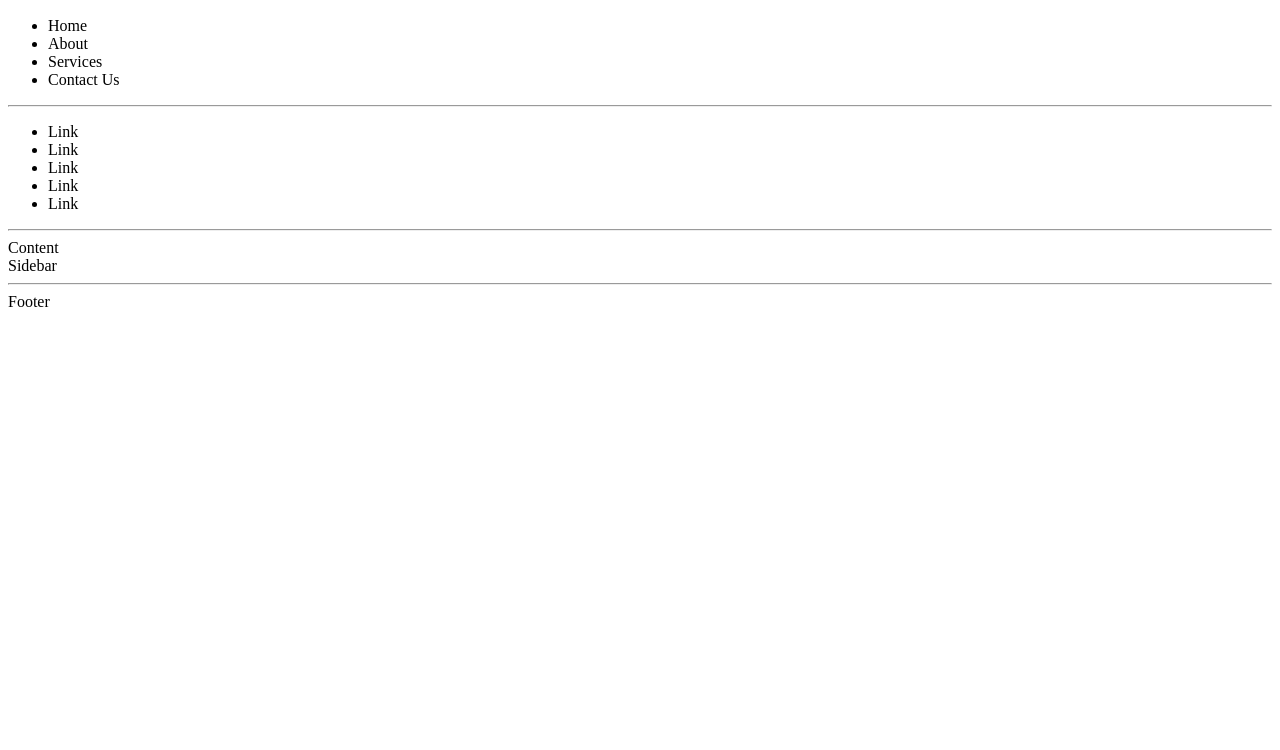
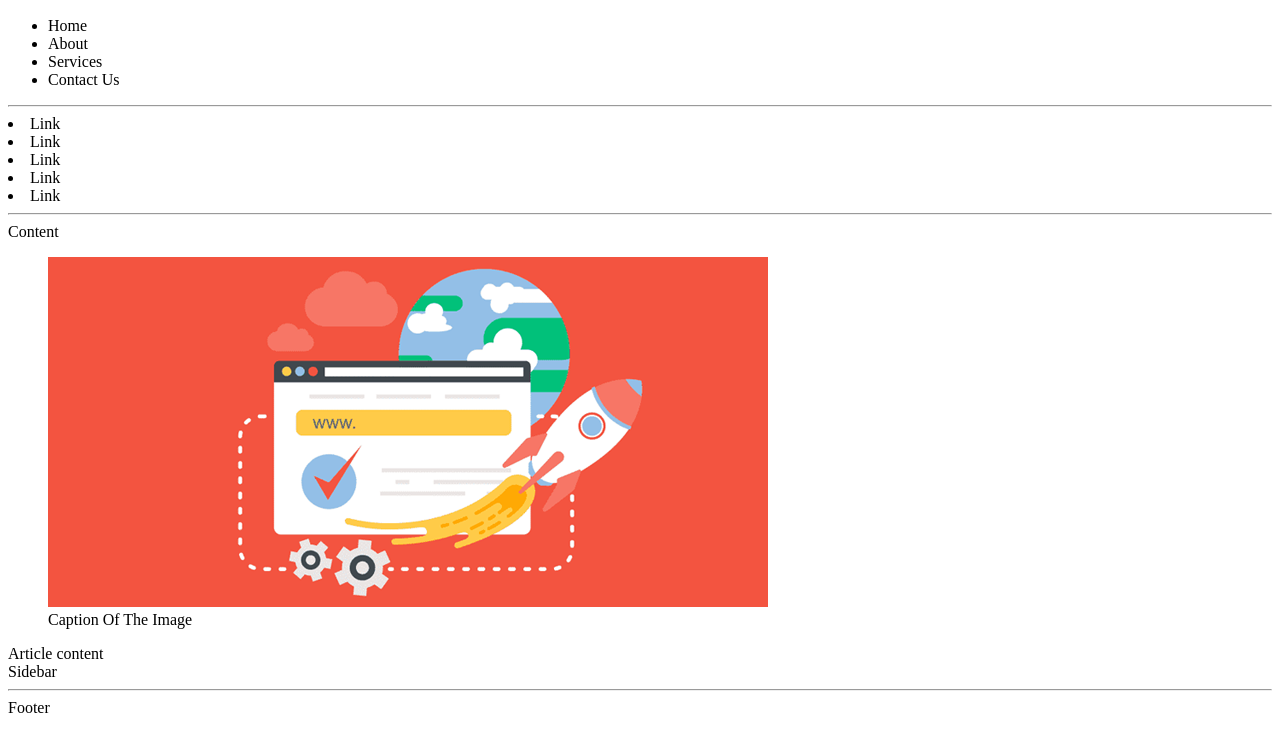
Before and after one commit to asmaba2018/bookStore, a plain HTML site: page index.html in a window 1280 px wide. Shown: the part 50-800 px from the top of the page. Drawn offline with Linux system fonts and the light colour scheme.

Commit message:
update index.html
create a web page layout using HTML semantics without styles
same as div layout but more descriptive

```diff
--- a/index.html
+++ b/index.html
@@ -9,10 +9,12 @@
     </head>
     <body>
         <!--
-            create page layout like famous pages using divs
+            create page layout like famous pages using semantics
             without styling with css
+            like div layout with more descriptive elements
+            can add classes to it and apply styles like div
         -->
-        <div class="header">
+        <header>
             <h2>Logo</h2> <!-- page logo or name -->
             <!-- links for other pages may in the same project -->
             <ul>
@@ -21,25 +23,37 @@
                 <li>Services</li>
                 <li>Contact Us</li>
             </ul>
-        </div>
+        </header>
         <hr>
-        <ul>
+        <nav>
             <li>Link</li>
             <li>Link</li>
             <li>Link</li>
             <li>Link</li>
             <li>Link</li>
-        </ul>
+        </nav>
         <hr>
-        <div class="content">
+        <section>
             Content
-        </div>
-        <div class="sidebar">
+            <!--
+                use figure semantic with images and captions
+                figcaption => paragraph describing figure or image
+                figure => div or section contains an image and its caption
+            -->
+            <figure>
+                <img src="images/elzero-cover-speed-website.png" alt="">
+                <figcaption>Caption Of The Image</figcaption>
+            </figure>
+        </section>
+        <article>
+            Article content
+        </article>
+        <aside>
             Sidebar
-        </div>
+        </aside>
         <hr>
-        <div class="footer">
+        <footer>
             Footer
-        </div>
+        </footer>
     </body>
 </html>
```
